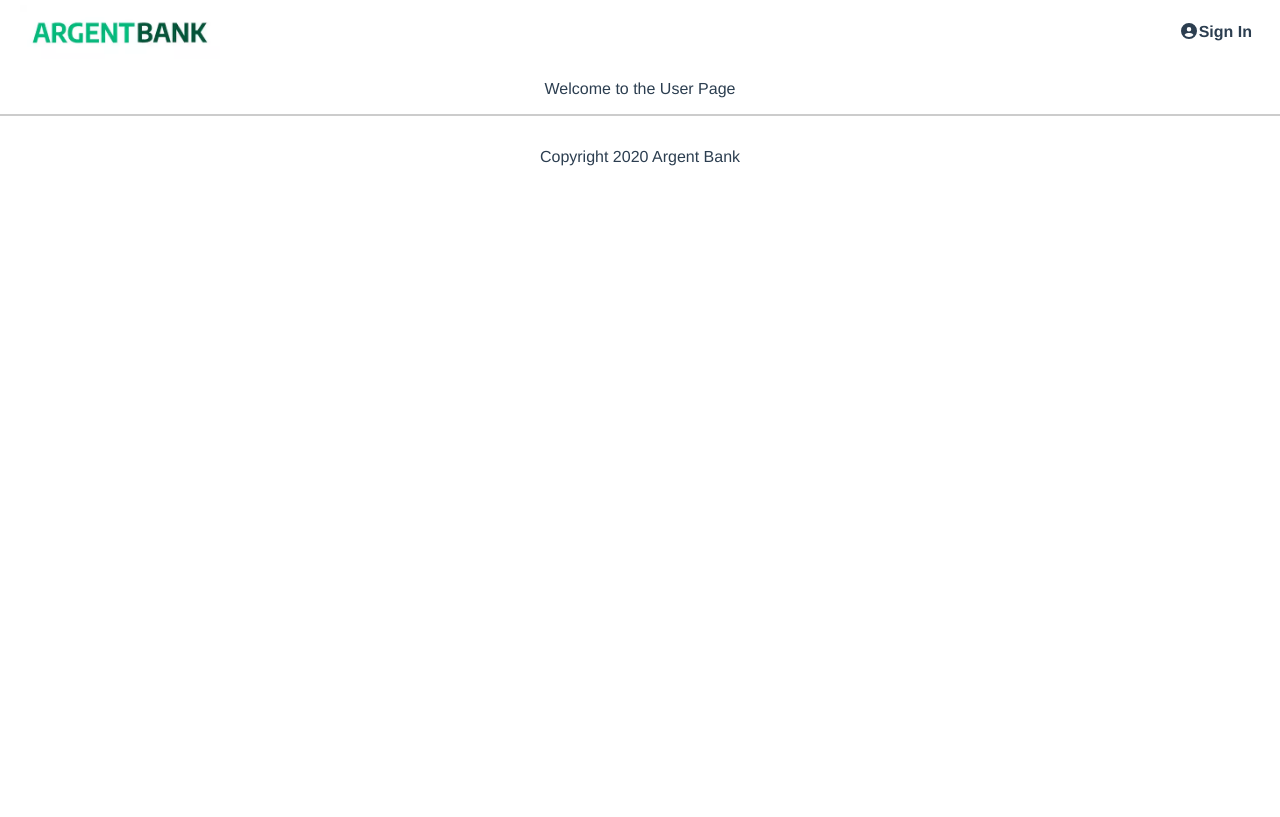
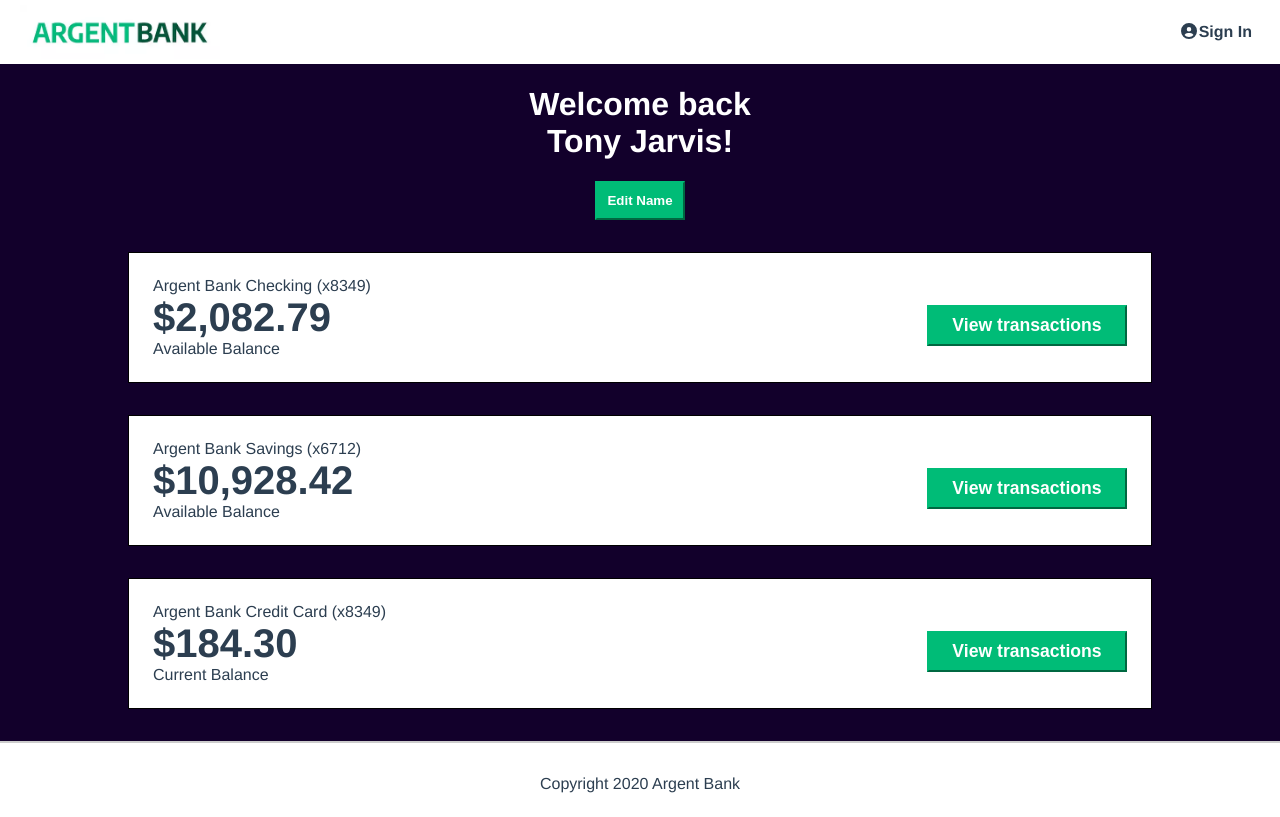
Before and after one commit to epsilon-devweb/ArgentBank, a React (Create React App) app in the folder Frontend-react/: page /user in a window 1280 px wide. Built offline with nearby package versions, Linux system fonts and the light colour scheme.

Commit message:
Intégration de la page User + Initialisation de Redux

```diff
--- a/Frontend-react/package.json
+++ b/Frontend-react/package.json
@@ -3,12 +3,14 @@
   "version": "0.1.0",
   "private": true,
   "dependencies": {
+    "@reduxjs/toolkit": "^2.8.2",
     "@testing-library/dom": "^10.4.0",
     "@testing-library/jest-dom": "^6.6.3",
     "@testing-library/react": "^16.3.0",
     "@testing-library/user-event": "^13.5.0",
     "react": "^19.1.0",
     "react-dom": "^19.1.0",
+    "react-redux": "^9.2.0",
     "react-router-dom": "^7.7.1",
     "react-scripts": "5.0.1",
     "web-vitals": "^2.1.4"
--- /dev/null
+++ b/Frontend-react/src/components/Account.jsx
@@ -0,0 +1,53 @@
+import PropTypes from 'prop-types';
+
+const AccountItem = ({ title, amount, amountDescription }) => {
+    return (
+        <section className="account">
+            <div className="account-content-wrapper">
+                <h3 className="account-title">{title}</h3>
+                <p className="account-amount">{amount}</p>
+                <p className="account-amount-description">{amountDescription}</p>
+            </div>
+            <div className="account-content-wrapper cta">
+                <button className="transaction-button">View transactions</button>
+            </div>
+        </section>
+    );
+};
+
+AccountItem.propTypes = {
+    title: PropTypes.string.isRequired,
+    amount: PropTypes.string.isRequired,
+    amountDescription: PropTypes.string.isRequired,
+};
+
+const Account = () => {
+    const informations = [
+        {
+            title: 'Argent Bank Checking (x8349)',
+            amount: '$2,082.79',
+            amountDescription: 'Available Balance',
+        },
+        {
+            title: 'Argent Bank Savings (x6712)',
+            amount: '$10,928.42',
+            amountDescription: 'Available Balance',
+        },
+        {
+            title: 'Argent Bank Credit Card (x8349)',
+            amount: '$184.30',
+            amountDescription: 'Current Balance',
+        },
+    ];
+
+    return (
+        <>
+            <h2 className="sr-only">Accounts</h2>
+            {informations.map((info, index) => (
+                <AccountItem key={index} {...info} />
+            ))}
+        </>
+    );
+};
+
+export default Account;
--- /dev/null
+++ b/Frontend-react/src/components/Header.jsx
@@ -0,0 +1,10 @@
+const Header = () => {
+    return (
+        <div class="header">
+            <h1>Welcome back<br />Tony Jarvis!</h1>
+            <button class="edit-button">Edit Name</button>
+        </div>
+    );
+};
+
+export default Header;
--- a/Frontend-react/src/index.css
+++ b/Frontend-react/src/index.css
@@ -1,4 +1,4 @@
-#root{
+#root {
   display: flex;
   flex-direction: column;
   min-height: 100vh;
@@ -27,18 +27,26 @@ body {
   background-color: #12002b;
 }
 
+h1 {
+  margin-block-start: 0.67em;
+  margin-block-end: 0.67em;
+}
+
 .sr-only {
   border: 0 !important;
-  clip: rect(1px, 1px, 1px, 1px) !important; /* 1 */
+  clip: rect(1px, 1px, 1px, 1px) !important;
+  /* 1 */
   -webkit-clip-path: inset(50%) !important;
-  clip-path: inset(50%) !important; /* 2 */
+  clip-path: inset(50%) !important;
+  /* 2 */
   height: 1px !important;
   margin: -1px !important;
   overflow: hidden !important;
   padding: 0 !important;
   position: absolute !important;
   width: 1px !important;
-  white-space: nowrap !important; /* 3 */
+  white-space: nowrap !important;
+  /* 3 */
 }
 
 .main-nav {
--- a/Frontend-react/src/index.js
+++ b/Frontend-react/src/index.js
@@ -2,9 +2,15 @@ import React from 'react';
 import ReactDOM from 'react-dom/client';
 import App from './App';
 import './index.css';
+import { Provider } from 'react-redux'
+import { store } from './store/store';
+
 const root = ReactDOM.createRoot(document.getElementById('root'));
+
 root.render(
   <React.StrictMode>
-    <App />
+    <Provider store={store}>
+      <App />
+    </Provider>
   </React.StrictMode>
 );
--- a/Frontend-react/src/pages/User.jsx
+++ b/Frontend-react/src/pages/User.jsx
@@ -1,6 +1,14 @@
+import Header from '../components/Header';
+import Account from '../components/Account';
+
 const User = () => {
   return (
-    <p>Welcome to the User Page</p>
+    <>
+    <main className="main bg-dark">
+      <Header />
+      <Account />
+    </main>
+    </>
   );
 };
 
--- /dev/null
+++ b/Frontend-react/src/store/features/auth/authSlice.js
@@ -0,0 +1,39 @@
+import { createSlice } from '@reduxjs/toolkit';
+
+const initialState = {
+  user: null,
+  loading: false,
+  error: null,
+  success: false,
+  token: null,
+  isAuthenticated: false
+};
+
+const authSlice = createSlice({
+  name: 'auth',
+  initialState,
+  reducers: {
+    signupStart: (state) => {
+      state.loading = true;
+      state.error = null;
+    },
+    signupSuccess: (state, action) => {
+      state.loading = false;
+      state.user = action.payload.user; // Assuming your API returns { user: {...} }
+      state.token = action.payload.token; // If using JWT
+      state.isAuthenticated = true;
+      state.success = true;
+    },
+    signupFailure: (state, action) => {
+      state.loading = false;
+      state.error = action.payload;
+      state.isAuthenticated = false;
+    },
+    resetAuth: (state) => {
+      return initialState; // Reset to initial state
+    }
+  }
+});
+
+export const { signupStart, signupSuccess, signupFailure, resetAuth } = authSlice.actions;
+export default authSlice.reducer;
--- /dev/null
+++ b/Frontend-react/src/store/store.js
@@ -0,0 +1,8 @@
+import { configureStore } from '@reduxjs/toolkit';
+import authReducer from './features/auth/authSlice';
+
+export const store = configureStore({
+  reducer: {
+    auth: authReducer,
+  },
+});
```
Also changed, not shown: 1 other file (tests, documents, lock files or other folders).
